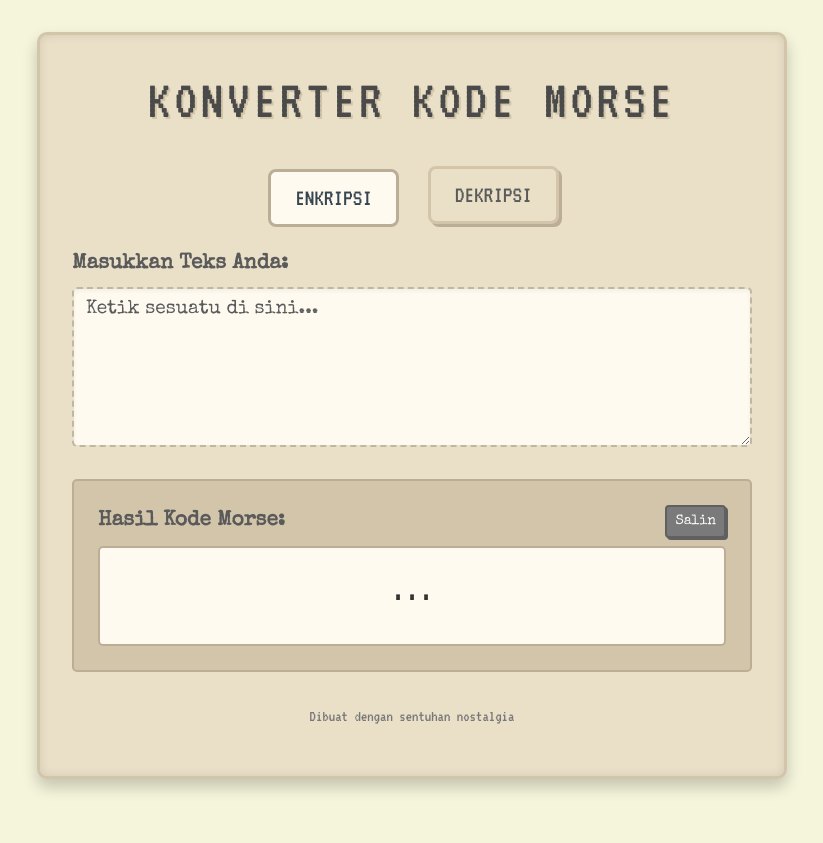
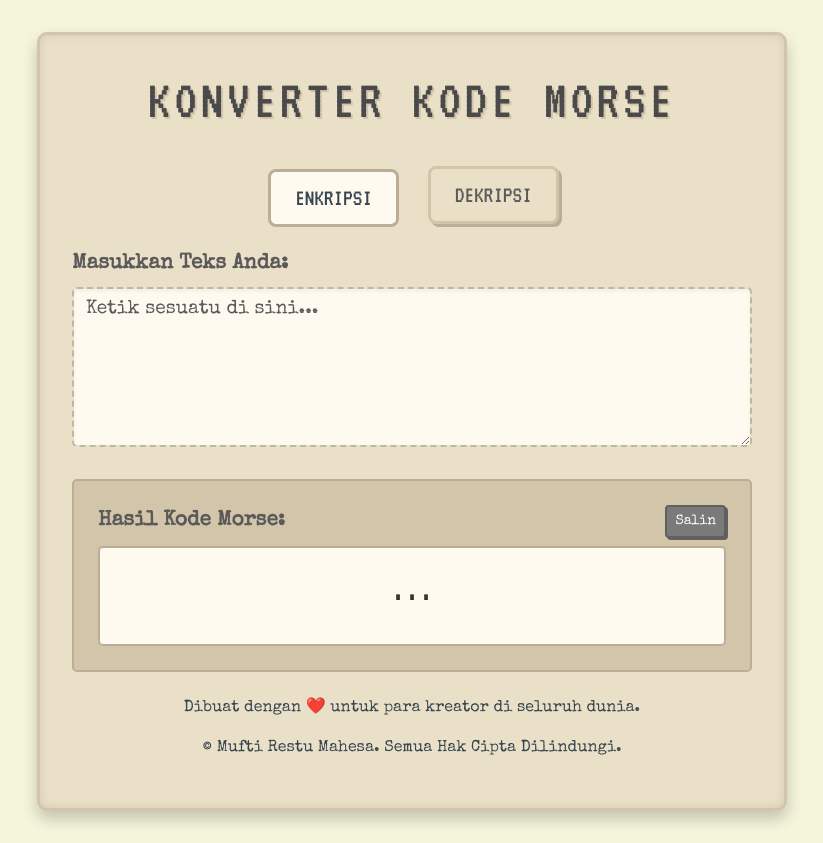
Before and after one commit to restumahesa26/morse, a plain HTML site: page index.html in a window 1280 px wide. Shown: the whole page, without its empty margins (228-1051 px from the left). Before the commit the page ends 811 px from the top, so only its background shows below. Drawn offline with nearby package versions, Linux system fonts and the light colour scheme.

Commit message:
fix: update footer

```diff
--- a/index.html
+++ b/index.html
@@ -62,7 +62,10 @@
             </div>
         </section>
 
-        <p class="footer-text">Dibuat dengan sentuhan nostalgia</p>
+        <footer class="mt-4 left-4 right-4 z-20 text-center text-xs text-amber-800/80 pointer-events-none">
+			<p>Dibuat dengan ❤️ untuk para kreator di seluruh dunia.</p>
+			<p>&copy; <span id="copyright-year"></span> Mufti Restu Mahesa. Semua Hak Cipta Dilindungi.</p>
+		</footer>
     </div>
 
     <script>
```
